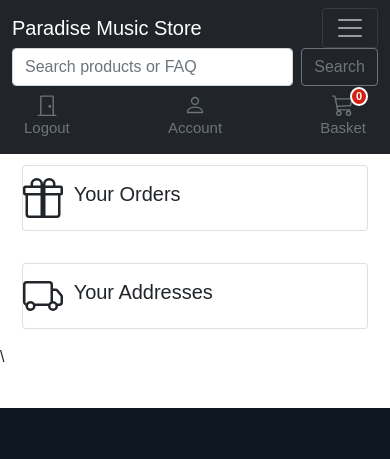
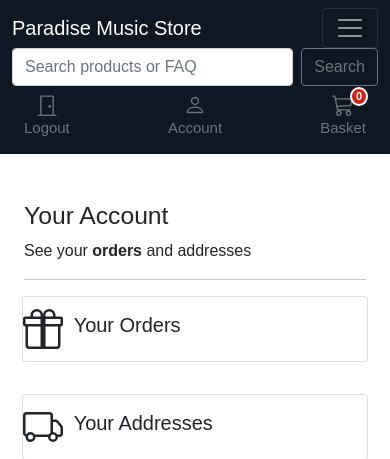
Before and after one commit to Ayseke88/Final-Project-may-2022, a Django app: page /account/dashboard/ in a window 390 px wide. Shown: the top 459 px of the page. Run offline with Django 3.2, Linux system fonts and the light colour scheme; a user stored in the database is signed in; data comes from the database, SQL or seed files in the repository; both versions use the stored data as it was after the commit.

Commit message:
а епта

```diff
--- a/static/store/css/home.css
+++ b/static/store/css/home.css
@@ -32,3 +32,9 @@
     min-height: 16rem;
     max-height: 16rem;
 }
+
+.video-container {
+    max-height: 41rem;
+    position: relative;
+    overflow: hidden;
+}
--- /dev/null
+++ b/static/store/css/space.css
@@ -0,0 +1,3 @@
+.space{
+    height: 3rem;
+}
--- a/templates/account/dashboard/addresses.html
+++ b/templates/account/dashboard/addresses.html
@@ -4,6 +4,11 @@
 
 
 {% block sub_content %}
+{% load static %}
+
+<link rel="stylesheet" href="{% static 'store/css/space.css' %}">
+
+<div class="space"></div>
 <h1 class="h2">Your Addresses</h1>
 <div>Manage your <b>addresses</b> </div>
 <hr />
--- a/templates/account/dashboard/dashboard.html
+++ b/templates/account/dashboard/dashboard.html
@@ -2,7 +2,27 @@
 {% block title %}Dashboard{% endblock %}
 
 {% block sub_content %}
+{% load static %}
 
+<link rel="stylesheet" href="{% static 'store/css/space.css' %}">
+
+<div class="space"></div>
+<div class="main">
+</div>
+<style>
+  @media only screen and (max-width: 767px) {
+  .main {
+    min-height: 5.2rem;
+    background: transparent;
+  }
+}
+
+@media only screen and (max-width: 288px) {
+  .main {
+    min-height: 7.1rem;
+    background: transparent;
+  }
+}</style>
 <div class="col-12">
   <h1 class="h2">Your Account</h1>
 </div>
--- a/templates/account/dashboard/edit_addresses.html
+++ b/templates/account/dashboard/edit_addresses.html
@@ -2,6 +2,8 @@
 {% block title %}Edit Addresses{% endblock %}
 
 {% block sub_content %}
+
+
 <div class="col-6 mx-auto">
   <h1 class="h3">Create Address</h1>
   <div>Add a new delivery <b>address</b> </div>
--- a/templates/base.html
+++ b/templates/base.html
@@ -24,8 +24,9 @@
 </head>
 
 <body>
+
   <header style="margin-bottom:70px;">
-    <nav class="navbar fixed-top navbar-expand-md navbar-dark bg-dark">
+    <nav class="navbar fixed-top navbar-expand-md navbar-dark " style="background:#0f1822;">
       <div class="container-fluid">
         <a class="navbar-brand" href="/">Paradise Music Store</a>
         <button class="navbar-toggler" type="button" data-bs-toggle="collapse" data-bs-target="#navbarCollapse"
```
Also changed, not shown: templates/account/login.html (+15 -0 lines), templates/basket/summary.html (+15 -0 lines), templates/store/index.html (+18 -10 lines), templates/store/single.html (+15 -0 lines), db.sqlite3.
